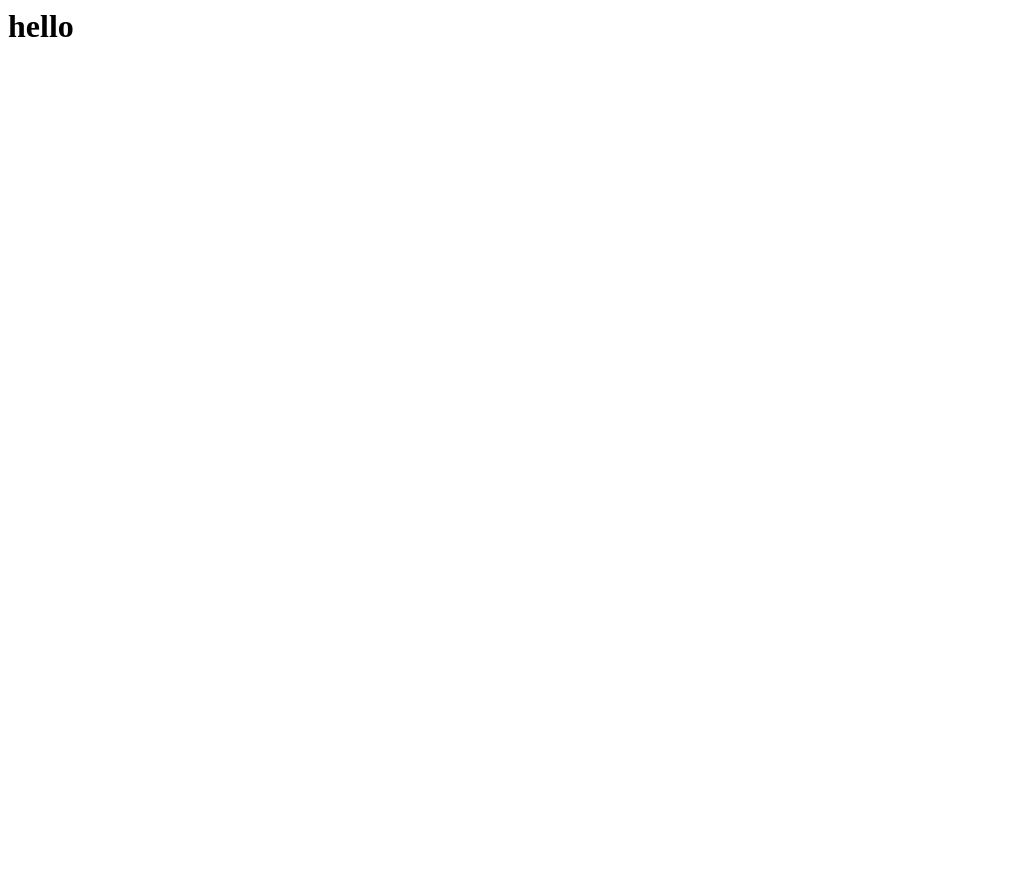
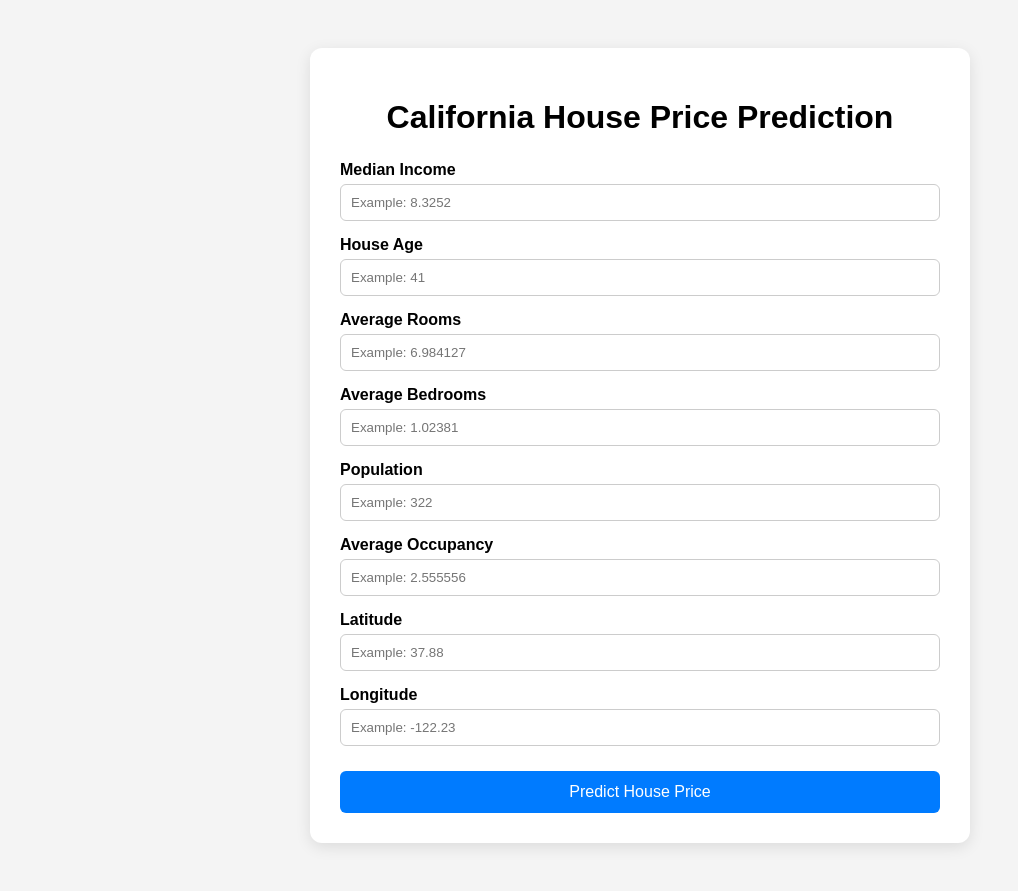
Before and after one commit to Samyak1245/House-Price-Prediction, a Flask app: page / in a window 1280 px wide. Before the commit the part shown is almost empty. Shown: the whole page, without its empty margins (0-1018 px from the left). Before the commit the page ends 37 px from the top, so only its background shows below. Run offline with Flask 3, Linux system fonts and the light colour scheme; parts of the project's set-up code (start-up, migrations or seed data) failed here and were passed over.

Commit message:
prefinal commit

```diff
--- a/app.py
+++ b/app.py
@@ -1,28 +1,97 @@
 import pickle
-from flask import Flask, request, jsonify, url_for, render_template
+
+from flask import Flask, request, jsonify, render_template
+
 import numpy as np
-import pandas as pd
+
 
 app = Flask(__name__)
 
-# Load the model
+
+# Load the trained model
 model = pickle.load(open('regmodel.pkl', 'rb'))
+
+# Load the scaler
 scalar = pickle.load(open('scaling.pkl', 'rb'))
 
+
+# Home page
 @app.route('/')
 def home():
     return render_template('home.html')
 
-@app.route('/predict_api', methods = ['POST'])
+
+# API prediction
+@app.route('/predict_api', methods=['POST'])
 def predict_api():
+
     data = request.json['data']
+
     print(data)
-    print(np.array(list(data.values())).reshape(1,-1))
-    new_data = scalar.transform(np.array(list(data.values())).reshape(1,-1))
+
+    # Keep the features in the correct order
+    features = [
+        data['MedInc'],
+        data['HouseAge'],
+        data['AveRooms'],
+        data['AveBedrms'],
+        data['Population'],
+        data['AveOccup'],
+        data['Latitude'],
+        data['Longitude']
+    ]
+
+    final_input = np.array(features).reshape(1, -1)
+
+    print(final_input)
+
+    # Scale the input
+    new_data = scalar.transform(final_input)
+
+    # Make prediction
     output = model.predict(new_data)
+
     print(output[0])
 
     return jsonify(output[0])
 
-if __name__ == "__main__":
+
+# HTML form prediction
+@app.route('/predict', methods=['POST'])
+def predict():
+
+    # Get values from HTML form
+    data = [
+        float(request.form['MedInc']),
+        float(request.form['HouseAge']),
+        float(request.form['AveRooms']),
+        float(request.form['AveBedrms']),
+        float(request.form['Population']),
+        float(request.form['AveOccup']),
+        float(request.form['Latitude']),
+        float(request.form['Longitude'])
+    ]
+
+    # Convert to NumPy array
+    final_input = np.array(data).reshape(1, -1)
+
+    print("Input:", final_input)
+
+    # Scale input
+    input_data = scalar.transform(final_input)
+
+    print("Scaled input:", input_data)
+
+    # Prediction
+    output = model.predict(input_data)[0]
+
+    print("Prediction:", output)
+
+    return render_template(
+        'home.html',
+        prediction_text=f"The House Price Prediction is {output:.2f}"
+    )
+
+
+if __name__ == '__main__':
     app.run(debug=True)
--- a/templates/home.html
+++ b/templates/home.html
@@ -1,3 +1,191 @@
-<h1>
-    hello
-</h1>
+<!DOCTYPE html>
+<html lang="en">
+
+<head>
+    <meta charset="UTF-8">
+    <meta name="viewport" content="width=device-width, initial-scale=1.0">
+
+    <title>California House Price Prediction</title>
+
+    <style>
+        body {
+            font-family: Arial, sans-serif;
+            background: #f4f4f4;
+            padding: 40px;
+        }
+
+        .container {
+            max-width: 600px;
+            margin: auto;
+            background: white;
+            padding: 30px;
+            border-radius: 12px;
+            box-shadow: 0 4px 15px rgba(0, 0, 0, 0.1);
+        }
+
+        h1 {
+            text-align: center;
+            margin-bottom: 25px;
+        }
+
+        .form-group {
+            margin-bottom: 15px;
+        }
+
+        label {
+            display: block;
+            margin-bottom: 5px;
+            font-weight: bold;
+        }
+
+        input {
+            width: 100%;
+            padding: 10px;
+            box-sizing: border-box;
+            border: 1px solid #ccc;
+            border-radius: 6px;
+        }
+
+        button {
+            width: 100%;
+            padding: 12px;
+            margin-top: 10px;
+            border: none;
+            border-radius: 6px;
+            background: #007bff;
+            color: white;
+            font-size: 16px;
+            cursor: pointer;
+        }
+
+        button:hover {
+            background: #0056b3;
+        }
+
+        .prediction {
+            margin-top: 20px;
+            padding: 15px;
+            background: #e8f5e9;
+            border-radius: 6px;
+            text-align: center;
+            font-weight: bold;
+        }
+    </style>
+</head>
+
+<body>
+
+<div class="container">
+
+    <h1>California House Price Prediction</h1>
+
+    <form action="/predict" method="POST">
+
+        <div class="form-group">
+            <label for="MedInc">Median Income</label>
+            <input
+                type="number"
+                id="MedInc"
+                name="MedInc"
+                step="any"
+                placeholder="Example: 8.3252"
+                required>
+        </div>
+
+        <div class="form-group">
+            <label for="HouseAge">House Age</label>
+            <input
+                type="number"
+                id="HouseAge"
+                name="HouseAge"
+                step="any"
+                placeholder="Example: 41"
+                required>
+        </div>
+
+        <div class="form-group">
+            <label for="AveRooms">Average Rooms</label>
+            <input
+                type="number"
+                id="AveRooms"
+                name="AveRooms"
+                step="any"
+                placeholder="Example: 6.984127"
+                required>
+        </div>
+
+        <div class="form-group">
+            <label for="AveBedrms">Average Bedrooms</label>
+            <input
+                type="number"
+                id="AveBedrms"
+                name="AveBedrms"
+                step="any"
+                placeholder="Example: 1.02381"
+                required>
+        </div>
+
+        <div class="form-group">
+            <label for="Population">Population</label>
+            <input
+                type="number"
+                id="Population"
+                name="Population"
+                step="any"
+                placeholder="Example: 322"
+                required>
+        </div>
+
+        <div class="form-group">
+            <label for="AveOccup">Average Occupancy</label>
+            <input
+                type="number"
+                id="AveOccup"
+                name="AveOccup"
+                step="any"
+                placeholder="Example: 2.555556"
+                required>
+        </div>
+
+        <div class="form-group">
+            <label for="Latitude">Latitude</label>
+            <input
+                type="number"
+                id="Latitude"
+                name="Latitude"
+                step="any"
+                placeholder="Example: 37.88"
+                required>
+        </div>
+
+        <div class="form-group">
+            <label for="Longitude">Longitude</label>
+            <input
+                type="number"
+                id="Longitude"
+                name="Longitude"
+                step="any"
+                placeholder="Example: -122.23"
+                required>
+        </div>
+
+        <button type="submit">
+            Predict House Price
+        </button>
+
+    </form>
+
+
+    {% if prediction_text %}
+
+    <div class="prediction">
+        {{ prediction_text }}
+    </div>
+
+    {% endif %}
+
+</div>
+
+</body>
+
+</html>
```
